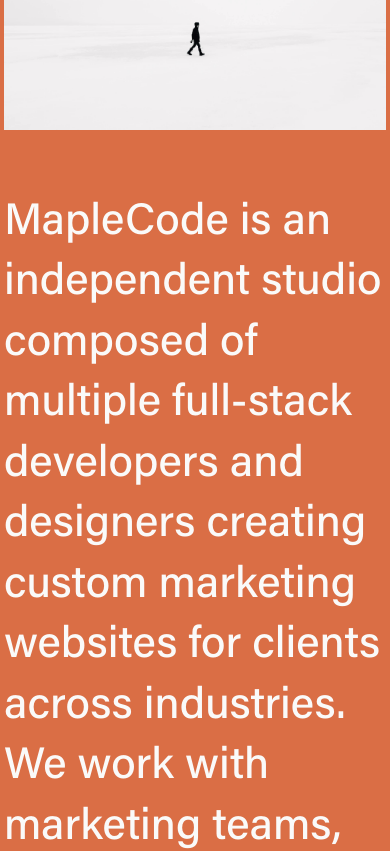
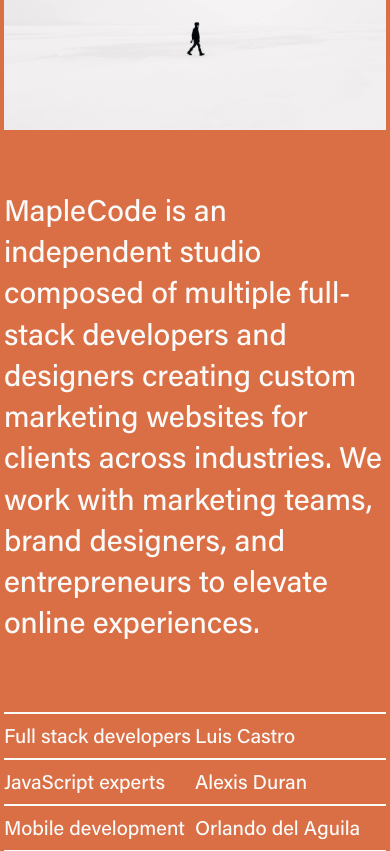
Before and after one commit to castrolem/maplecode, a Next.js app: page / in a window 390 px wide. Shown: the part 3160-4011 px from the top of the page. Built offline with nearby package versions, Linux system fonts and the light colour scheme.

Commit message:
styles: made footer text smaller on mobile

```diff
--- a/components/footer.tsx
+++ b/components/footer.tsx
@@ -3,7 +3,7 @@
 const Footer = () => {
   return (
     <div className="min-h-48 border-t-stone-300">
-      <h3 className="mb-16 block pb-0 pt-16 text-6xl leading-snug text-stone-50 lg:leading-normal">
+      <h3 className="mb-16 block pb-0 pt-16 text-3xl leading-snug text-stone-50 lg:text-6xl lg:leading-normal">
         MapleCode is an independent studio composed of multiple full-stack
         developers and designers creating custom marketing websites for clients
         across industries. We work with marketing teams, brand designers, and
```
